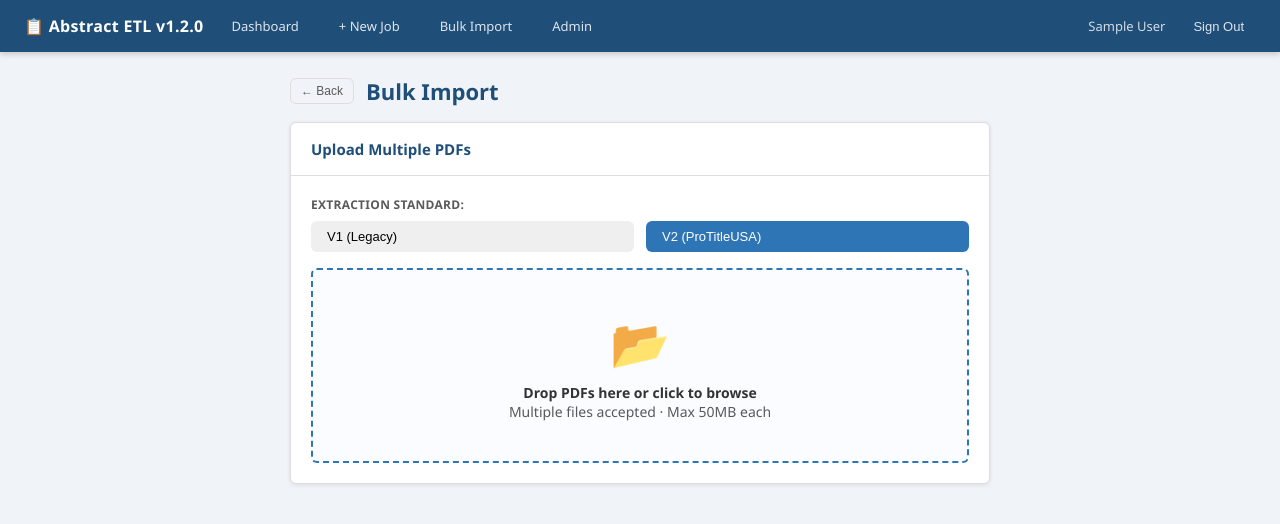
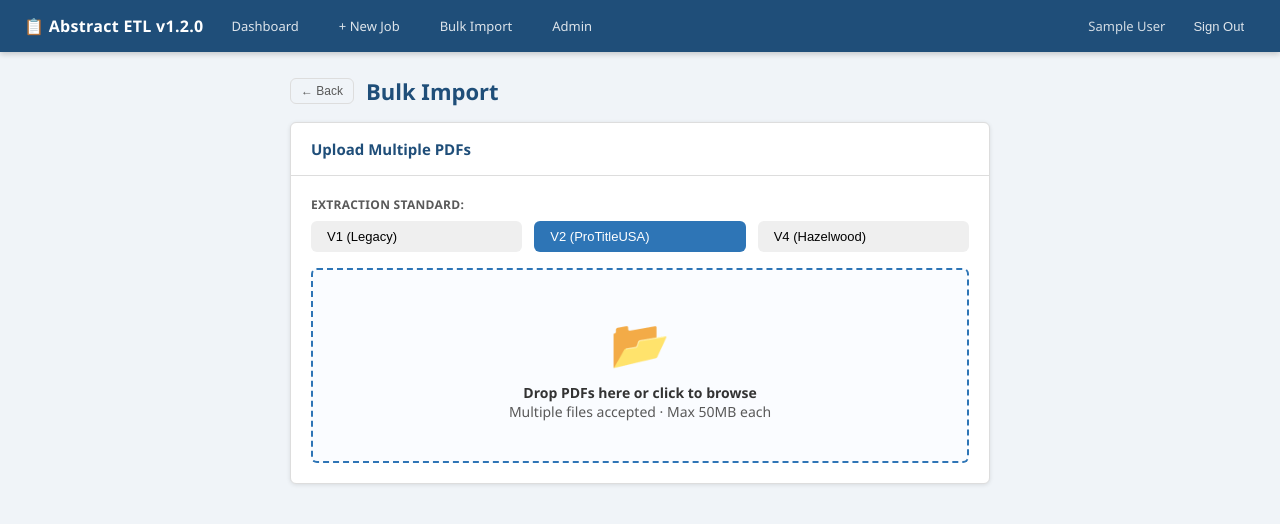
Before and after one commit to bangsmackpow/abstract-etl, a React (Vite) app in the folder frontend/: page /jobs/bulk in a window 1280 px wide. Shown: the top 524 px of the page. Built offline with nearby package versions, Linux system fonts and the light colour scheme; sample sign-in values are in the browser's storage; the HTML template or start-up script is replaced by a standard one.

Commit message:
feat: add V4 (Hazelwood) toggle to NewJob, BulkImport, and backend bulk import route

```diff
--- a/frontend/src/pages/BulkImport.jsx
+++ b/frontend/src/pages/BulkImport.jsx
@@ -85,6 +85,13 @@
                     style={{ flex: 1 }}
                   >
                     V2 (ProTitleUSA)
+                  </button>
+                  <button
+                    className={`btn ${version === 'v4' ? 'btn-primary' : 'btn-outline'}`}
+                    onClick={() => setVersion('v4')}
+                    style={{ flex: 1 }}
+                  >
+                    V4 (Hazelwood)
                   </button>
                 </div>
               </div>
--- a/frontend/src/pages/NewJob.jsx
+++ b/frontend/src/pages/NewJob.jsx
@@ -9,7 +9,7 @@
   const [stage, setStage] = useState('upload'); // upload | processing | done
   const [progress, setProgress] = useState(0);
   const [error, setError] = useState('');
-  const [version, setVersion] = useState('v1'); // v1 | v2
+  const [version, setVersion] = useState('v1'); // v1 | v2 | v4
 
   const handleFile = (f) => {
     if (f?.type !== 'application/pdf') {
@@ -43,12 +43,15 @@
 
       // 2. Create job record with extracted data
       const isV2 = version === 'v2';
+      const isV4 = version === 'v4';
       const job = await createJob({
         property_address: isV2
           ? fields.property_info?.address
           : fields.order_info?.property_address || '',
         borrower_names: isV2
           ? fields.property_info?.current_owner
+          : isV4
+          ? fields.order_info?.current_owner
           : fields.order_info?.current_vesting_owner || '',
         county: isV2 ? fields.property_info?.county : fields.order_info?.county || '',
         fields_json: fields,
@@ -104,6 +107,13 @@
                     style={{ flex: 1 }}
                   >
                     V2 (ProTitleUSA)
+                  </button>
+                  <button
+                    className={`btn ${version === 'v4' ? 'btn-primary' : 'btn-outline'}`}
+                    onClick={() => setVersion('v4')}
+                    style={{ flex: 1 }}
+                  >
+                    V4 (Hazelwood)
                   </button>
                 </div>
               </div>
```
Also changed, not shown: 1 other file (tests, documents, lock files or other folders).
